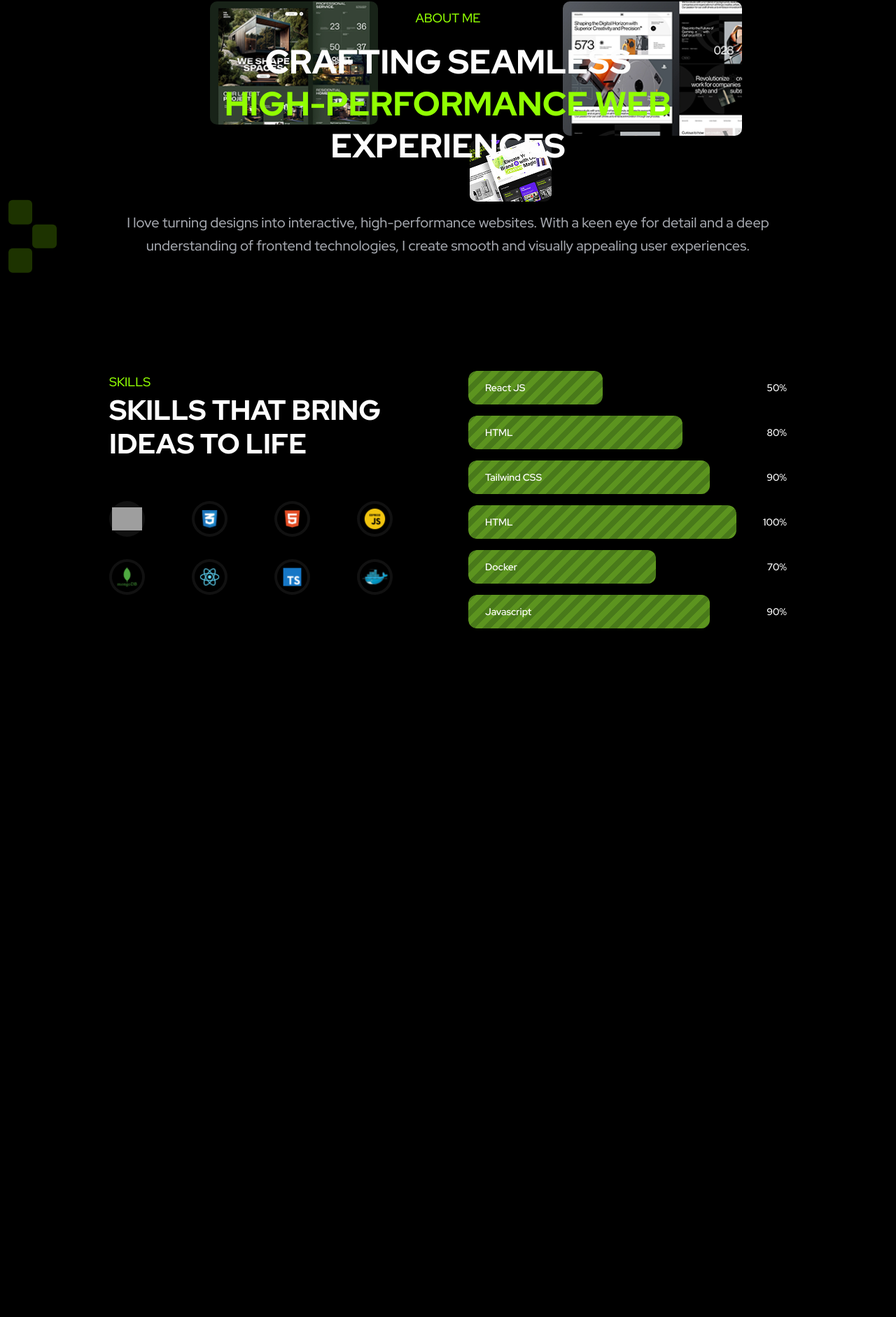
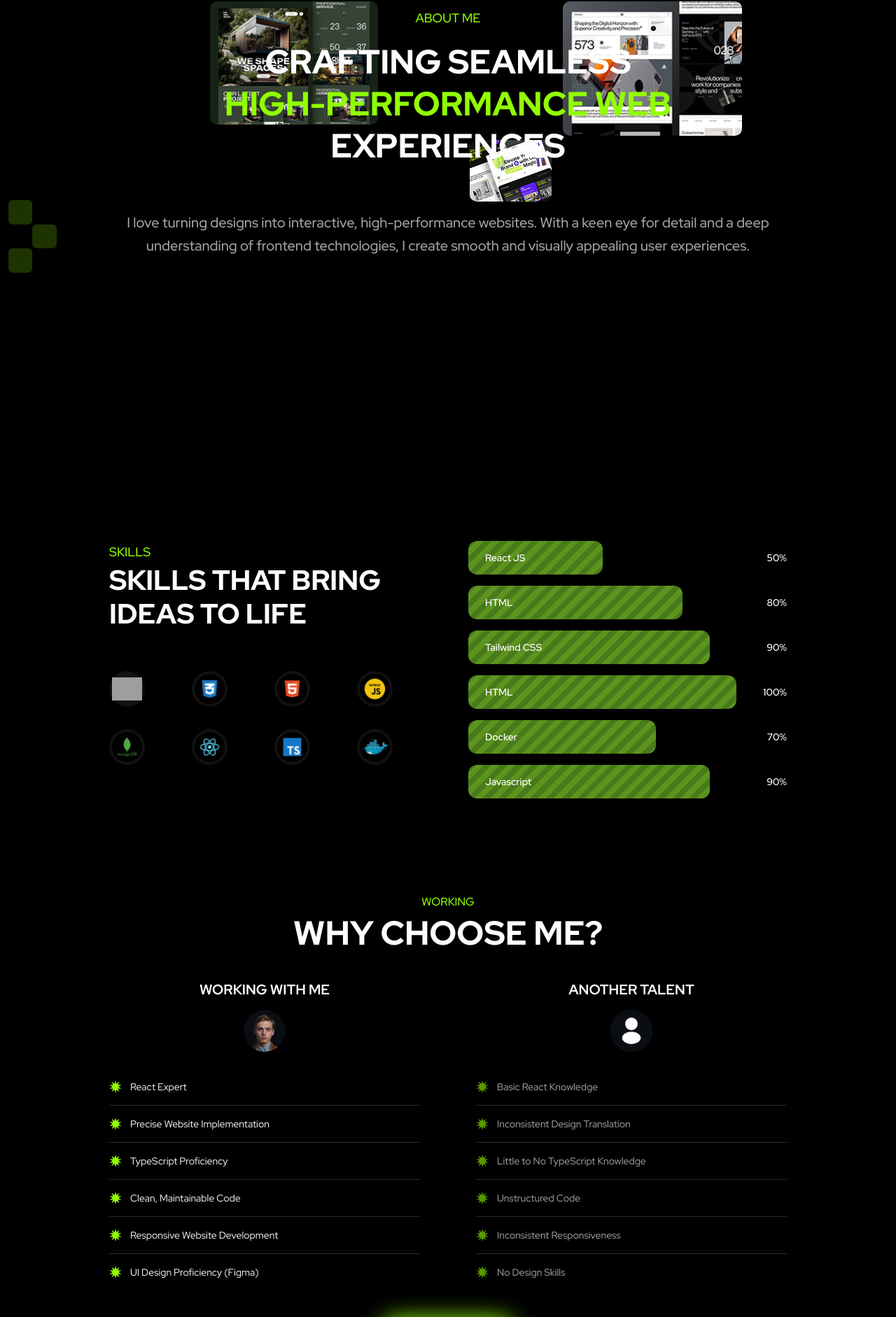
Before and after one commit to gabrielhanny/my-portofolio, a Next.js app: page / in a window 1280 px wide. Shown: the part 1525-3407 px from the top of the page at 70% size. Before the commit the page ends 2439 px from the top, so only its background shows below. Built offline with nearby package versions, Linux system fonts and the light colour scheme; grey boxes are pictures that could not be loaded.

Commit message:
Refactor working section

```diff
--- a/src/app/home/partials/about.tsx
+++ b/src/app/home/partials/about.tsx
@@ -5,7 +5,7 @@ import CornerAccent from '@/components/ui/corner-accent';
 
 const AboutSection = () => {
   return (
-    <section className='relative w-full overflow-visible bg-black pt-10 md:pt-0'>
+    <section className='relative min-h-150 w-full overflow-visible bg-black pt-10 md:pt-0'>
       <div className='pointer-events-none absolute inset-0 z-0 hidden md:block'>
         {/* Kiri */}
         <div className='absolute -top-2 left-75 h-44 w-60'>
--- a/src/app/home/partials/working.tsx
+++ b/src/app/home/partials/working.tsx
@@ -5,8 +5,8 @@ import WorkingItem from '@/components/ui/working-item';
 import { myExperiences, anotherExperiences } from '@/constants/working-data';
 
 const WorkingSection = () => (
-  <section className='w-full bg-black px-4 pt-10 md:px-0 md:pt-30'>
-    <div className='mx-auto w-full max-w-[393px] md:max-w-[1220px]'>
+  <section className='w-full bg-black pt-10 md:pt-30'>
+    <div className='custom-container px-4.5 md:px-30'>
       {/* HEADER */}
       <div className='flex flex-col items-center justify-center text-center'>
         <span className='text-primary-200 mb-2 text-sm font-medium md:text-base'>
@@ -16,10 +16,13 @@ const WorkingSection = () => (
           WHY CHOOSE ME?
         </h2>
       </div>
-      {/* DIV WRAPPER */}
-      <div className='flex flex-col gap-10 md:flex-row md:items-start md:justify-between md:gap-[80.8px]'>
-        {/* DIV KIRI */}
-        <div className='flex flex-1 flex-col items-center text-center md:items-center'>
+
+      {/* CONTENT GRID */}
+      <div className='flex flex-col gap-10 md:flex-row md:items-start md:justify-between md:gap-20'>
+        {/* LEFT COLUMN */}
+        <div className='flex flex-1 flex-col items-center text-center md:items-start md:text-left'>
+          {/* Title + Icon Centered */}
+          <div className='flex w-full flex-col items-center text-center'>
             <span className='text-neutral-25 mb-3 text-xl font-bold'>
               WORKING WITH ME
             </span>
@@ -30,14 +33,19 @@ const WorkingSection = () => (
               height={60}
               className='mb-6 rounded-full'
             />
+          </div>
+          {/* List Left-aligned on Desktop */}
           <div className='w-full md:text-left'>
             {myExperiences.map((exp, i) => (
               <WorkingItem text={exp} key={i} />
             ))}
           </div>
         </div>
-        {/* DIV KANAN */}
-        <div className='mt-10 flex flex-1 flex-col items-center text-center md:mt-0 md:items-center'>
+
+        {/* RIGHT COLUMN */}
+        <div className='flex flex-1 flex-col items-center text-center md:items-start md:text-left'>
+          {/* Title + Icon Centered */}
+          <div className='flex w-full flex-col items-center text-center'>
             <span className='text-neutral-25 mb-3 text-xl font-bold'>
               ANOTHER TALENT
             </span>
@@ -48,6 +56,8 @@ const WorkingSection = () => (
               height={60}
               className='mb-6 rounded-full bg-neutral-900'
             />
+          </div>
+          {/* List Left-aligned on Desktop */}
           <div className='w-full md:text-left'>
             {anotherExperiences.map((exp, i) => (
               <WorkingItem text={exp} muted key={i} />
@@ -55,6 +65,7 @@ const WorkingSection = () => (
           </div>
         </div>
       </div>
+
       {/* BUTTON */}
       <div className='mt-10 flex justify-center'>
         <button className='bg-primary-200 w-full rounded-full px-16 py-3 text-base font-bold text-neutral-950 shadow-[0_0_32px_#91ff02] transition-all hover:shadow-[0_0_56px_#91ff02] md:w-fit'>
--- a/src/app/page.tsx
+++ b/src/app/page.tsx
@@ -8,8 +8,8 @@ import Navbar from './home/partials/navbar';
 // import PortofolioSection from './home/partials/portofolio';
 import ServiceSection from './home/partials/service';
 import SkillSection from './home/partials/skill';
+import WorkingSection from './home/partials/working';
 // import TestimonialSection from './home/partials/testimonial';
-// import WorkingSection from './home/partials/working';
 
 const Home = () => {
   return (
@@ -19,8 +19,8 @@ const Home = () => {
       <ServiceSection />
       <AboutSection />
       <SkillSection />
-      {/* <WorkingSection />
-      <ExperienceSection />
+      <WorkingSection />
+      {/* <ExperienceSection />
       <PortofolioSection />
       <TestimonialSection />
       <FAQSection />
```
Lines whose indentation alone changed are shown as unchanged.
